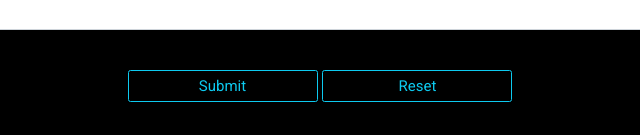
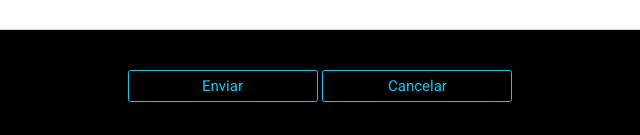
Before and after one commit to julilc/psicodelikPrueba, a plain HTML site: page contacto.html in a window 1280 px wide. Shown: the part 800-935 px from the top of the page, 320-960 px from the left. Drawn offline with nearby package versions, Linux system fonts and the light colour scheme.

Commit message:
arreglo boton formulario de contacto

```diff
--- a/contacto.html
+++ b/contacto.html
@@ -129,8 +129,8 @@
 	  <textarea class="form-control" id="Comentarios" rows="7"></textarea>
 	</fieldset>
 	<div class="m-5 textCenter">
-			<input class="btn btn-outline-info" type="Enviar" value="Submit">
-		<input class="btn btn-outline-info" type="Cancelar" value="Reset">
+			<input class="btn btn-outline-info" type="Enviar" value="Enviar">
+		<input class="btn btn-outline-info" type="Cancelar" value="Cancelar">
 		</div>
 
 
```
